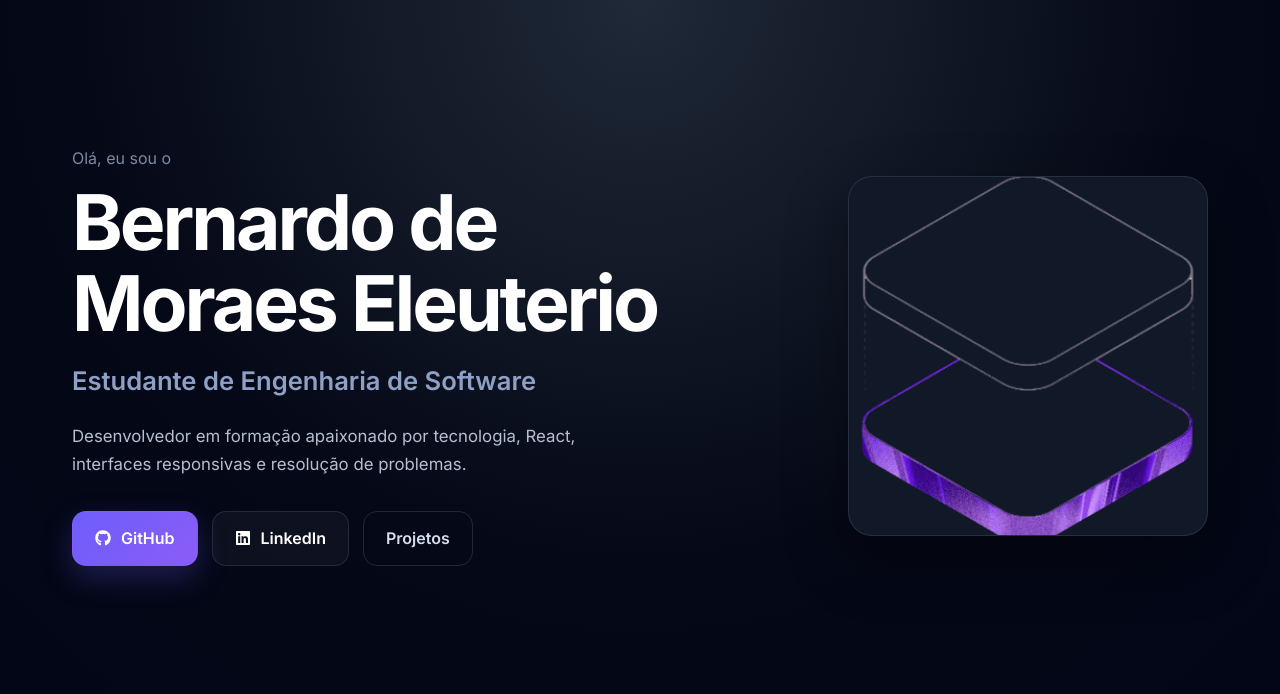
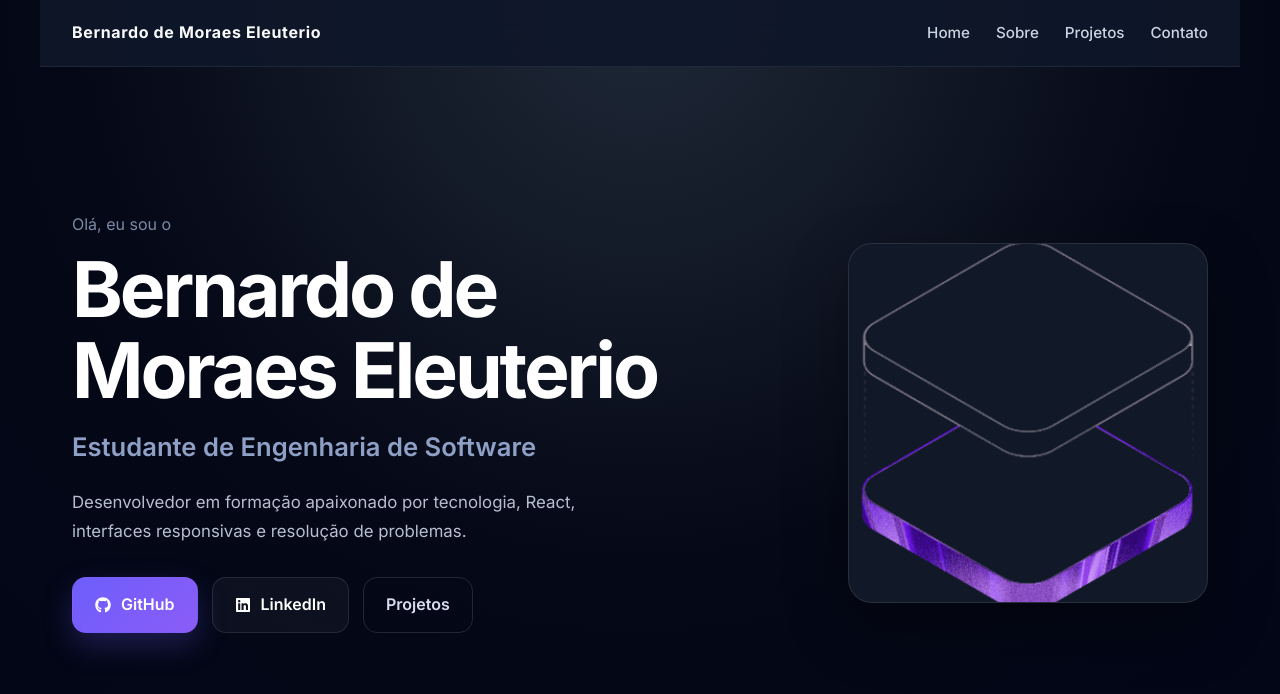
Before and after one commit to Bernardoeleuterio/Portfolio, a React app: page / in a window 1280 px wide. Shown: the top 694 px of the page. Built offline with nearby package versions, Linux system fonts and the light colour scheme; the HTML template or start-up script is replaced by a standard one.

Commit message:
feat: Criação da Navbar

```diff
--- a/src/App.jsx
+++ b/src/App.jsx
@@ -1,10 +1,14 @@
+import Navbar from './components/Navbar'
 import Home from './pages/Home'
 
 function App() {
   return (
-    <main>
-      <Home />
-    </main>
+    <>
+      <Navbar />
+      <main>
+        <Home />
+      </main>
+    </>
   )
 }
 
--- /dev/null
+++ b/src/components/Navbar.jsx
@@ -0,0 +1,15 @@
+import "../styles/Navbar.css";
+
+export default function Navbar() {
+  return (
+    <header className="navbar">
+      <div className="navbar__brand">Bernardo de Moraes Eleuterio</div>
+      <nav className="navbar__menu">
+        <a href="#home">Home</a>
+        <a href="#sobre">Sobre</a>
+        <a href="#projetos">Projetos</a>
+        <a href="#contato">Contato</a>
+      </nav>
+    </header>
+  );
+}
--- /dev/null
+++ b/src/styles/Navbar.css
@@ -0,0 +1,53 @@
+.navbar {
+  width: 100%;
+  position: sticky;
+  top: 0;
+  z-index: 100;
+  display: flex;
+  align-items: center;
+  justify-content: space-between;
+  padding: 20px 32px;
+  background: rgba(15, 23, 42, 0.92);
+  backdrop-filter: blur(14px);
+  border-bottom: 1px solid rgba(148, 163, 184, 0.12);
+}
+
+.navbar__brand {
+  color: #f8fafc;
+  font-size: 1rem;
+  font-weight: 700;
+  letter-spacing: 0.04em;
+}
+
+.navbar__menu {
+  display: flex;
+  align-items: center;
+  gap: 26px;
+}
+
+.navbar__menu a {
+  color: #cbd5e1;
+  font-size: 0.95rem;
+  font-weight: 500;
+  text-decoration: none;
+  transition: color 0.2s ease, transform 0.2s ease;
+}
+
+.navbar__menu a:hover {
+  color: #ffffff;
+  transform: translateY(-1px);
+}
+
+@media (max-width: 768px) {
+  .navbar {
+    flex-direction: column;
+    gap: 12px;
+    padding: 18px 24px;
+  }
+
+  .navbar__menu {
+    flex-wrap: wrap;
+    justify-content: center;
+    gap: 18px;
+  }
+}
```
